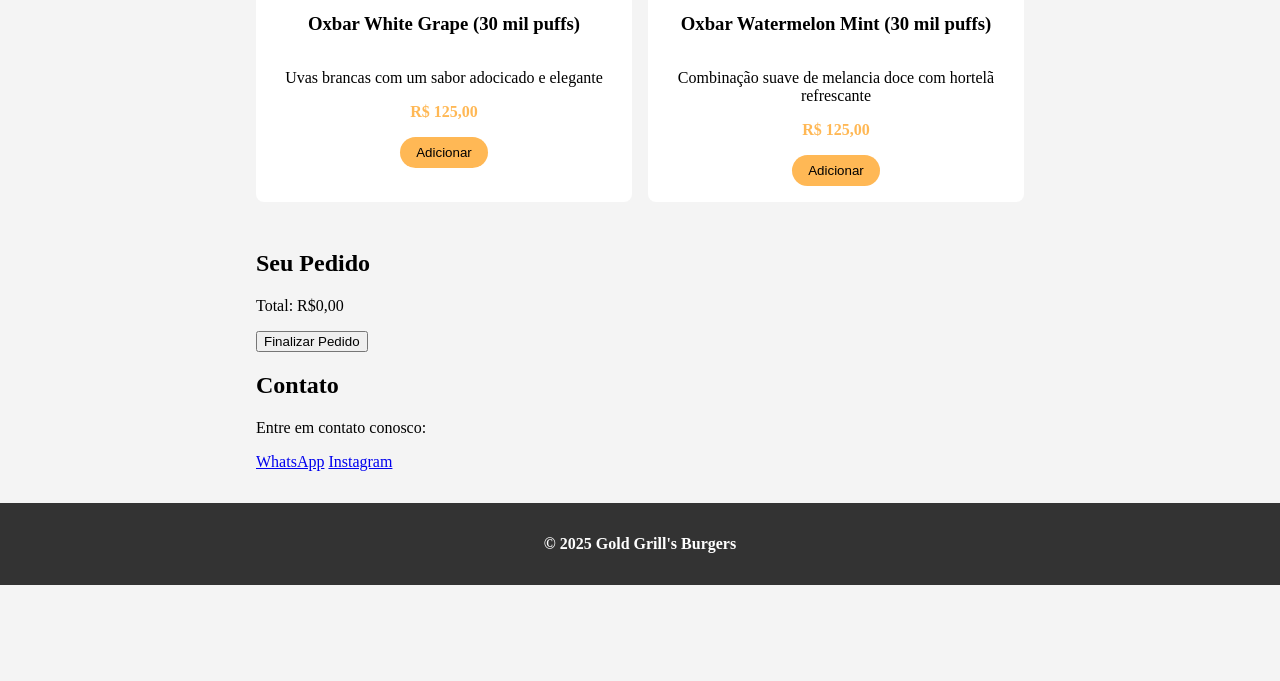
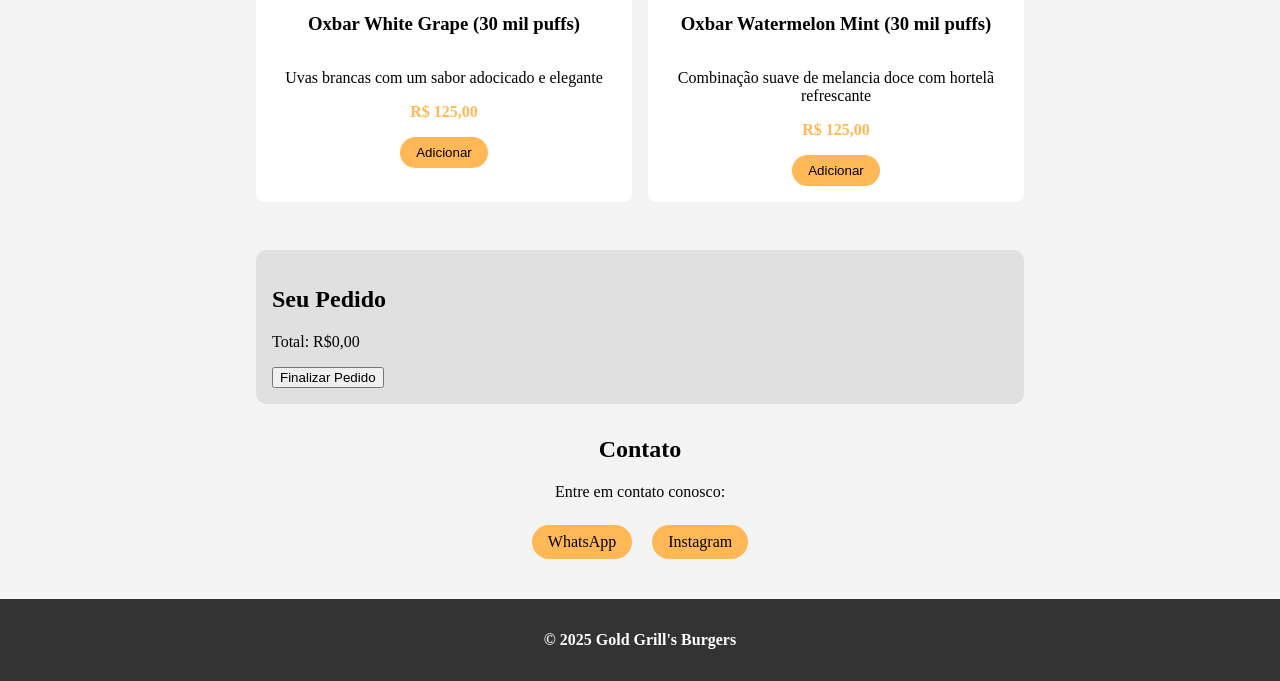
Before and after one commit to Guilherme-Henr-Silva/cardapio-projeto, a plain HTML site: page index.html in a window 1280 px wide. Shown: the part 6693-7374 px from the top of the page. Before the commit the page ends 7278 px from the top, so only its background shows below. Drawn offline with Linux system fonts and the light colour scheme.

Commit message:
Estilizando a sessão de pedido e contato

```diff
--- a/main.css
+++ b/main.css
@@ -143,6 +143,36 @@ main{
     margin-bottom: 1rem;
 }
 
+#pedido{
+    background-color: #e0e0e0;
+    padding: 1rem;
+    border-radius: 10px;
+}
+
+#lista-pedido{
+    list-style: none;
+    padding: 0;
+}
+
+#contato{
+    text-align: center;
+    margin-top: 2rem;
+}
+
+.redes-sociais a{
+    display: inline-block;
+    background-color: #ffb855;
+    color: #000000;
+    padding: 0.5rem 1rem;
+    border-radius: 30px;
+    text-decoration: none;
+    margin: 0.5rem;
+}
+
+.redes-sociais :hover{
+    background-color: #ffcd88;
+}
+
 footer{
     text-align: center;
     padding: 1rem 0;
```
